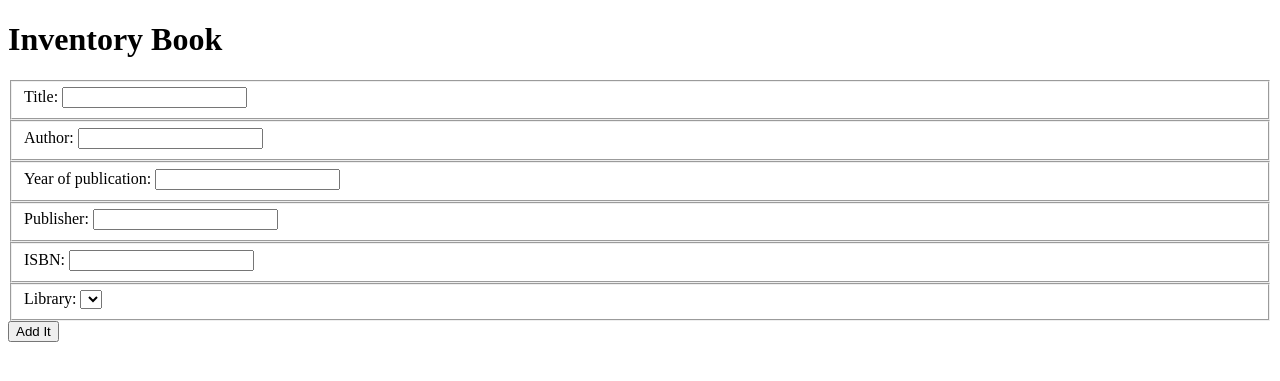
After one commit to MReeds/librarymanagement-django-app, a Django app: template libraryproject/libraryapp/templates/books/forms.html in a window 1280 px wide. The commit adds this page. Shown: the top 381 px of the page. Run offline with Django 3.2, Linux system fonts and the light colour scheme; the template is opened without the code that fills it, so the values that code supplies are empty.

Commit message:
Completed ch 5

```diff
--- /dev/null
+++ b/libraryproject/libraryapp/templates/books/forms.html
@@ -0,0 +1,46 @@
+{% load static %}
+<!DOCTYPE html>
+<html>
+  <head>
+    <meta charset="utf-8">
+    <title>Bangazon</title>
+  </head>
+  <body>
+    <h1>Inventory Book</h1>
+
+
+    <form action="{% url 'libraryapp:books' %}" method="post">
+      {% csrf_token %}
+      <fieldset>
+          <label for="title">Title: </label>
+          <input id="title" type="text" name="title">
+      </fieldset>
+      <fieldset>
+          <label for="author">Author: </label>
+          <input id="author" type="text" name="author">
+      </fieldset>
+      <fieldset>
+          <label for="year_published">Year of publication: </label>
+          <input id="year_published" type="number" name="year_published">
+      </fieldset>
+      <fieldset>
+          <label for="publisher">Publisher: </label>
+          <input id="publisher" type="text" name="publisher">
+      </fieldset>
+      <fieldset>
+          <label for="ISBN">ISBN: </label>
+          <input id="ISBN" type="text" name="ISBN">
+      </fieldset>
+      <fieldset>
+          <label for="location">Library: </label>
+          <select id="location" type="text" name="location">
+                {% for library in all_libraries %}
+                    <option value="{{ library.id }}">{{ library.name }}</option>
+                {% endfor %}
+          </select>
+      </fieldset>
+
+      <input type="submit" value="Add It" />
+    </form>
+  </body>
+</html>
--- a/libraryproject/libraryapp/templates/books/list.html
+++ b/libraryproject/libraryapp/templates/books/list.html
@@ -13,7 +13,7 @@
         <li>
             {{ book.title }}
             by {{book.author}}
-            published in {{book.year_published}}
+            was published in {{book.year_published}}
         </li>
     {% endfor %}
     </ol>
--- a/libraryproject/libraryapp/urls.py
+++ b/libraryproject/libraryapp/urls.py
@@ -6,6 +6,7 @@ app_name = "libraryapp"
 urlpatterns = [
     path('', home, name='home'),
     path('books/', book_list, name='books'),
+    path('book/form', book_form, name='book_form'),
     path('librarians/', list_librarians, name='librarians'),
     path('libraries/', list_libraries, name="libraries"),
     path('accounts/', include('django.contrib.auth.urls')),
--- a/libraryproject/libraryapp/views/__init__.py
+++ b/libraryproject/libraryapp/views/__init__.py
@@ -3,3 +3,4 @@ from .librarians.list import list_librarians
 from .libraries.list import list_libraries
 from .home import home
 from .auth.logout import logout_user
+from .books.form import book_form
```
Also changed, not shown: libraryproject/libraryapp/views/books/form.py (added, +34 -0 lines), libraryproject/libraryapp/views/books/list.py (+22 -13 lines).
